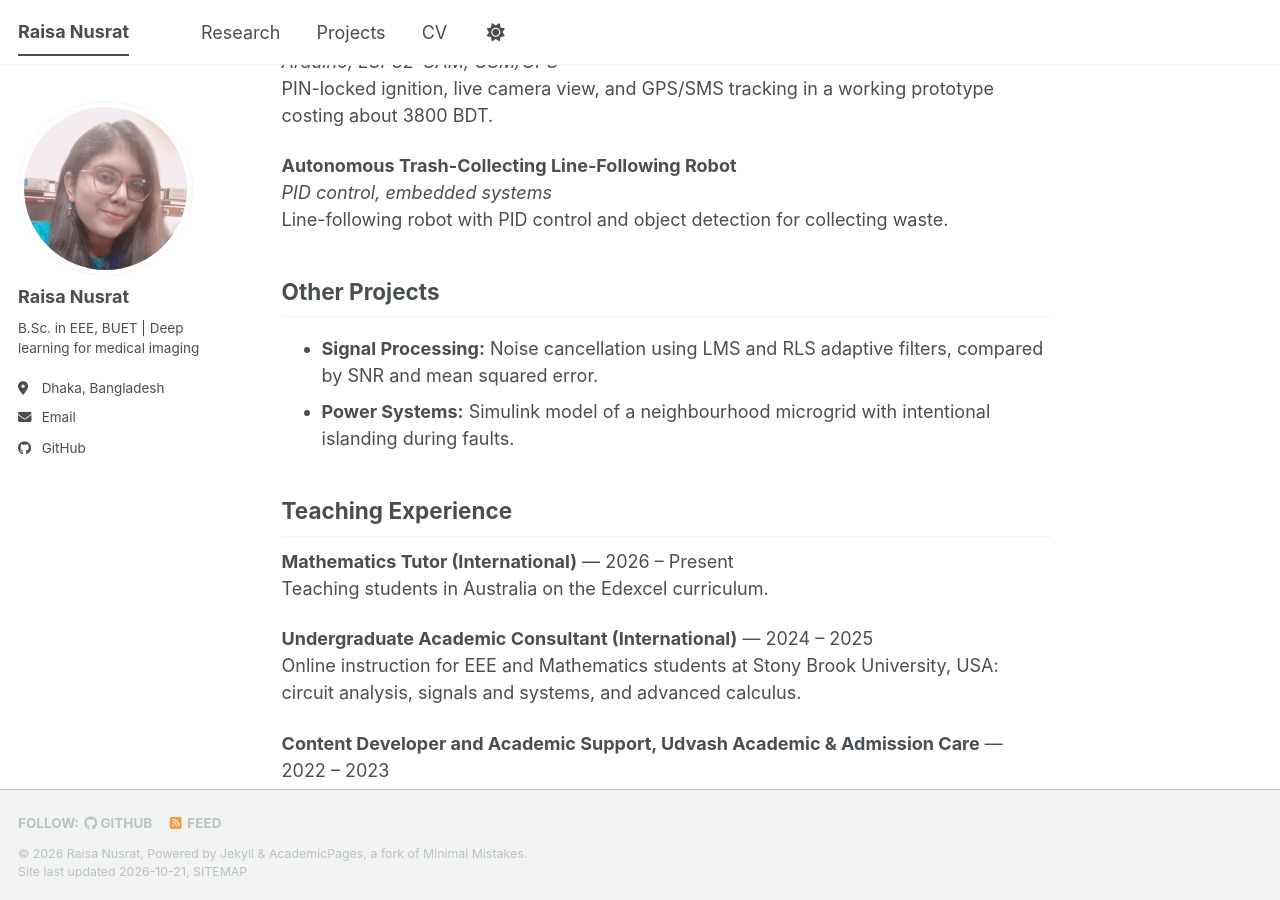
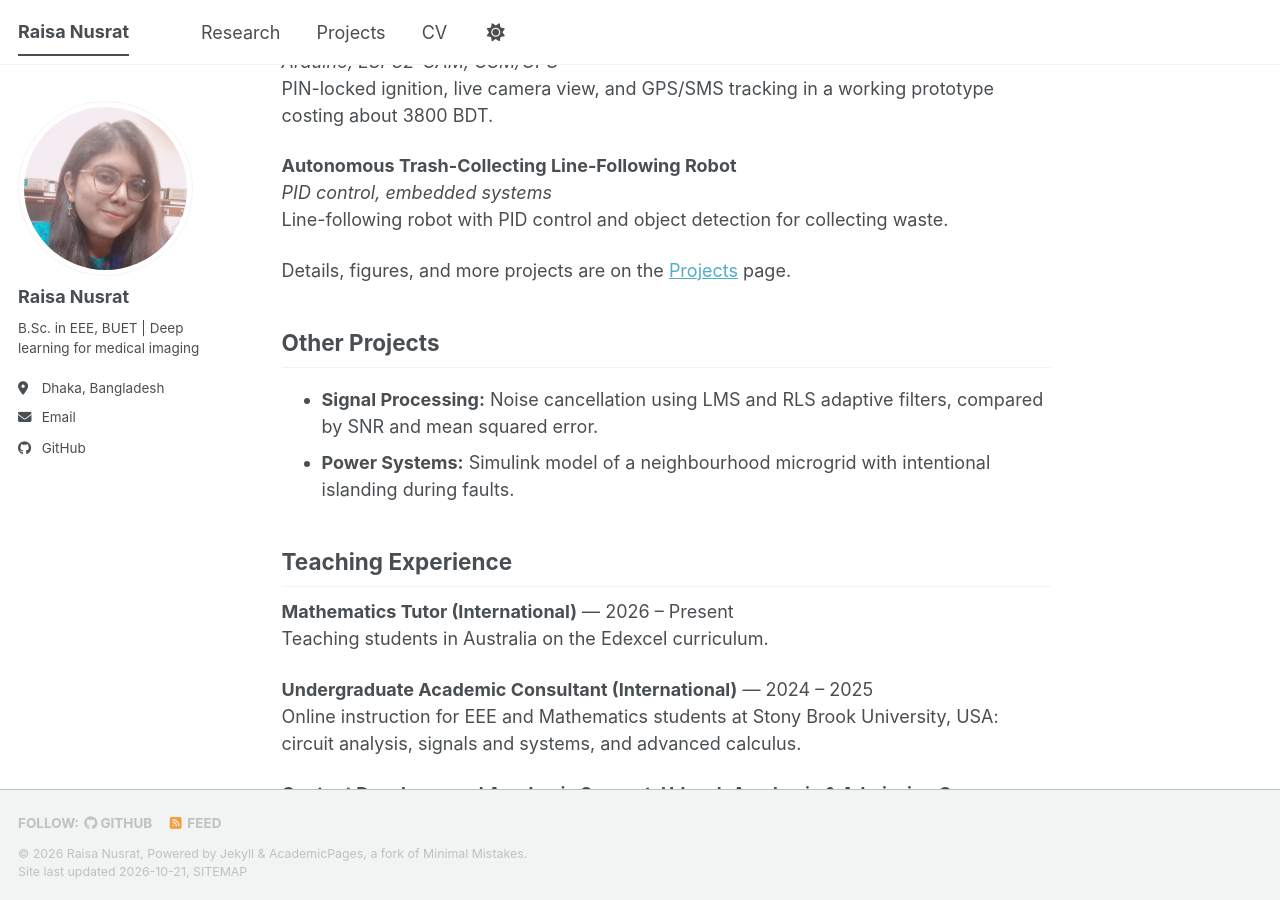
Before and after one commit to raisa-nusrat/raisa-nusrat.github.io, a Jekyll site: the page built from _pages/about.md, in a window 1280 px wide and 900 px high, scrolled down 961 px. Built offline with Jekyll 4.4.1, drawn with Linux system fonts in a browser that asks for light colours; a style sheet for code colours, icons or effects is not loaded.

Commit message:
Add files via upload

```diff
--- a/_pages/about.md
+++ b/_pages/about.md
@@ -36,6 +36,8 @@ PIN-locked ignition, live camera view, and GPS/SMS tracking in a working prototy
 **Autonomous Trash-Collecting Line-Following Robot**
 *PID control, embedded systems*
 Line-following robot with PID control and object detection for collecting waste.
+
+Details, figures, and more projects are on the [Projects](/portfolio/) page.
 
 ## Other Projects
 
```
